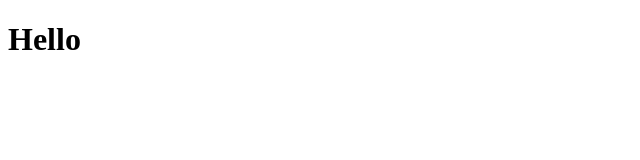
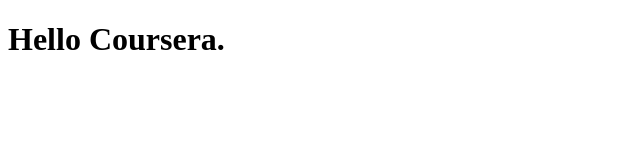
Before and after one commit to sumedhadewan/coursera-test, a plain HTML site: page site/index.html in a window 1280 px wide. Shown: the whole page, without its empty margins (0-640 px from the left). Drawn offline with Linux system fonts and the light colour scheme.

Commit message:
Small changes to page content

```diff
--- a/site/index.html
+++ b/site/index.html
@@ -4,6 +4,7 @@
 	<title></title>
 </head>
 <body>
-<h1>Hello</h1>
+<h1>Hello Coursera.
+</h1>
 </body>
 </html>
```
